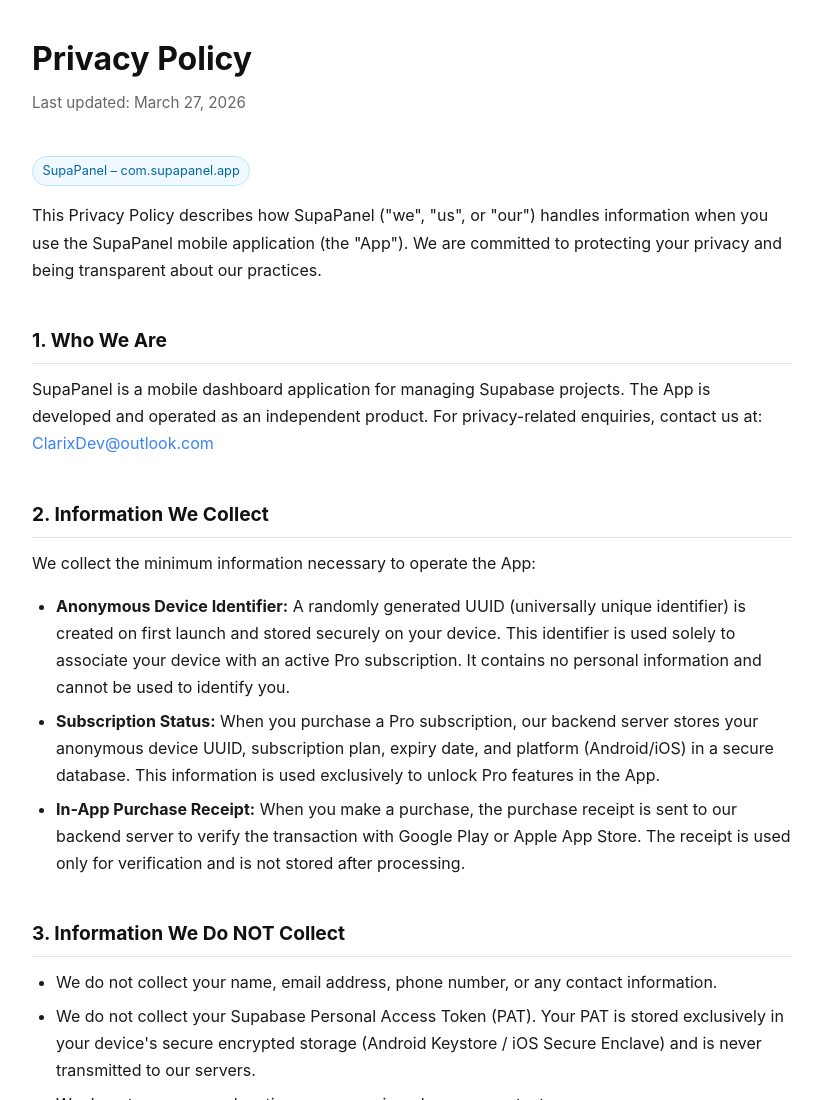
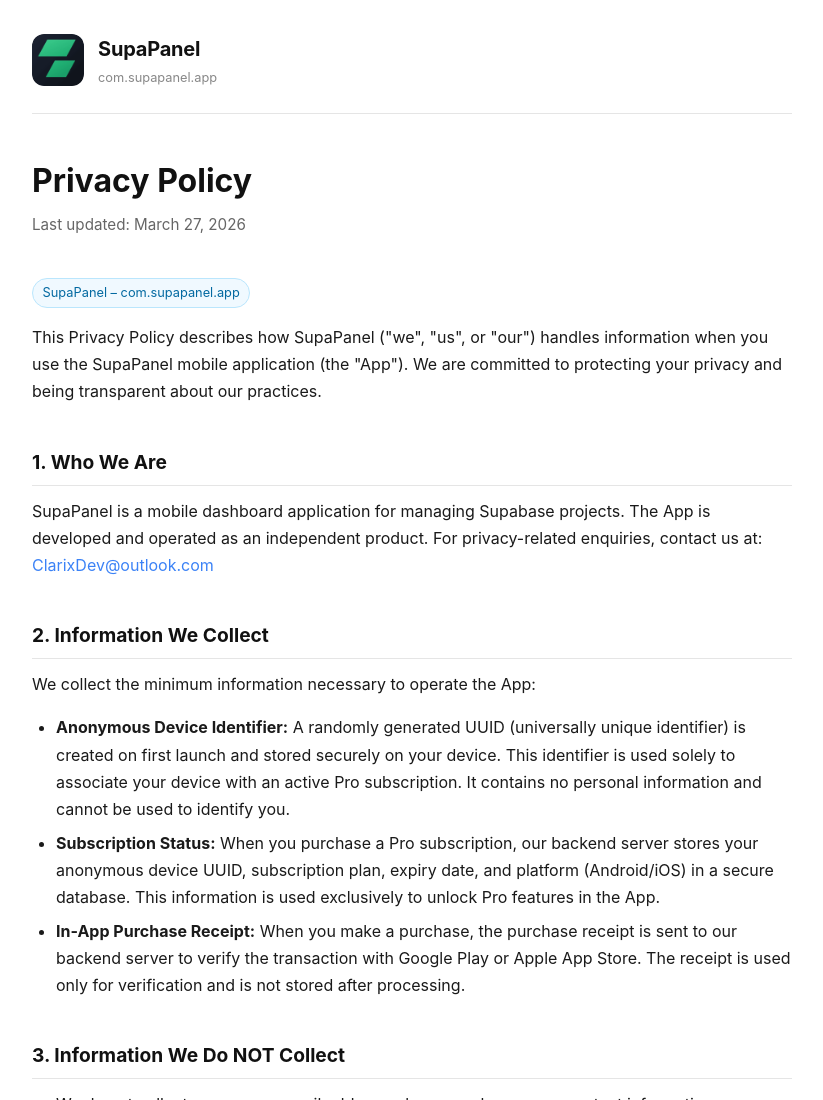
Before and after one commit to ClarixDev/privacy-policy-supapanel, a plain HTML site: page index.html in a window 1280 px wide. Shown: the top 1100 px of the page, without its empty margins (228-1051 px from the left). Drawn offline with Linux system fonts and the light colour scheme.

Commit message:
Update index.html

```diff
--- a/index.html
+++ b/index.html
@@ -15,6 +15,33 @@
       padding: 2rem 1rem;
     }
     .container { max-width: 760px; margin: 0 auto; }
+    /* ── App header ── */
+    .app-header {
+      display: flex;
+      align-items: center;
+      gap: 14px;
+      margin-bottom: 2.5rem;
+      padding-bottom: 1.5rem;
+      border-bottom: 1px solid #e5e5e5;
+    }
+    .app-header img {
+      width: 52px;
+      height: 52px;
+      border-radius: 12px;
+    }
+    .app-header-text { display: flex; flex-direction: column; }
+    .app-header-name {
+      font-size: 1.25rem;
+      font-weight: 700;
+      color: #111;
+      letter-spacing: -0.01em;
+    }
+    .app-header-sub {
+      font-size: 0.8rem;
+      color: #888;
+      margin-top: 1px;
+    }
+    /* ── Page content ── */
     h1 { font-size: 2rem; margin-bottom: 0.25rem; color: #111; }
     .subtitle { color: #666; font-size: 0.95rem; margin-bottom: 2.5rem; }
     h2 { font-size: 1.2rem; margin-top: 2.5rem; margin-bottom: 0.75rem; color: #111; border-bottom: 1px solid #e5e5e5; padding-bottom: 0.4rem; }
@@ -38,6 +65,9 @@
       body { background: #0f0f0f; color: #e5e5e5; }
       h1, h2 { color: #f5f5f5; }
       h2 { border-color: #2a2a2a; }
+      .app-header { border-color: #2a2a2a; }
+      .app-header-name { color: #f5f5f5; }
+      .app-header-sub { color: #555; }
       .badge { background: #0c1a2e; border-color: #1e3a5f; color: #7dd3fc; }
       footer { border-color: #2a2a2a; color: #666; }
     }
@@ -45,6 +75,14 @@
 </head>
 <body>
   <div class="container">
+
+    <header class="app-header">
+      <img src="icon-1024x1024.png" alt="SupaPanel icon" />
+      <div class="app-header-text">
+        <span class="app-header-name">SupaPanel</span>
+        <span class="app-header-sub">com.supapanel.app</span>
+      </div>
+    </header>
 
     <h1>Privacy Policy</h1>
     <p class="subtitle">Last updated: March 27, 2026</p>
```
